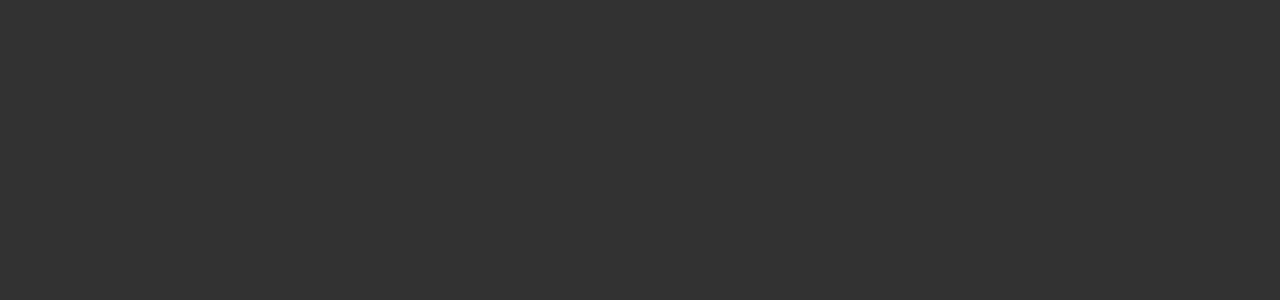
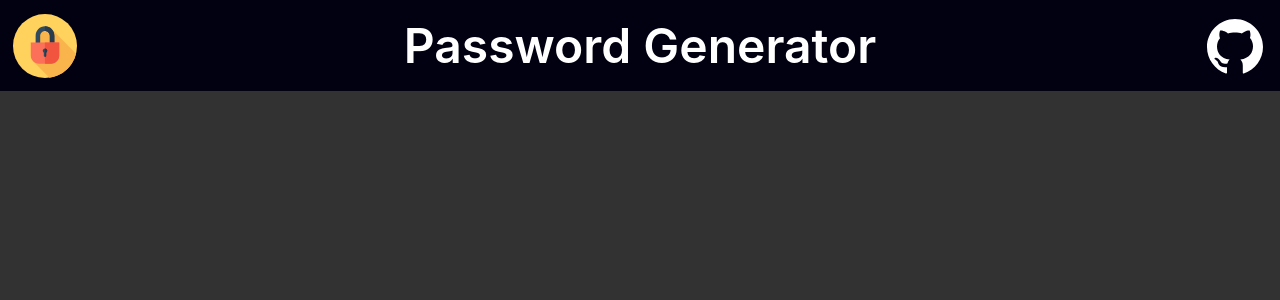
Before and after one commit to divyanshchahar/password_generator, a React (Create React App) app: page / in a window 1280 px wide. Shown: the top 300 px of the page. Built offline with nearby package versions, Linux system fonts and the light colour scheme.

Commit message:
integrated new layout

```diff
--- a/src/App.js
+++ b/src/App.js
@@ -1,7 +1,12 @@
 import "./App.css";
+import Header from "./layouts/Header";
 
 function App() {
-  return <></>;
+  return (
+    <>
+      <Header />
+    </>
+  );
 }
 
 export default App;
```
